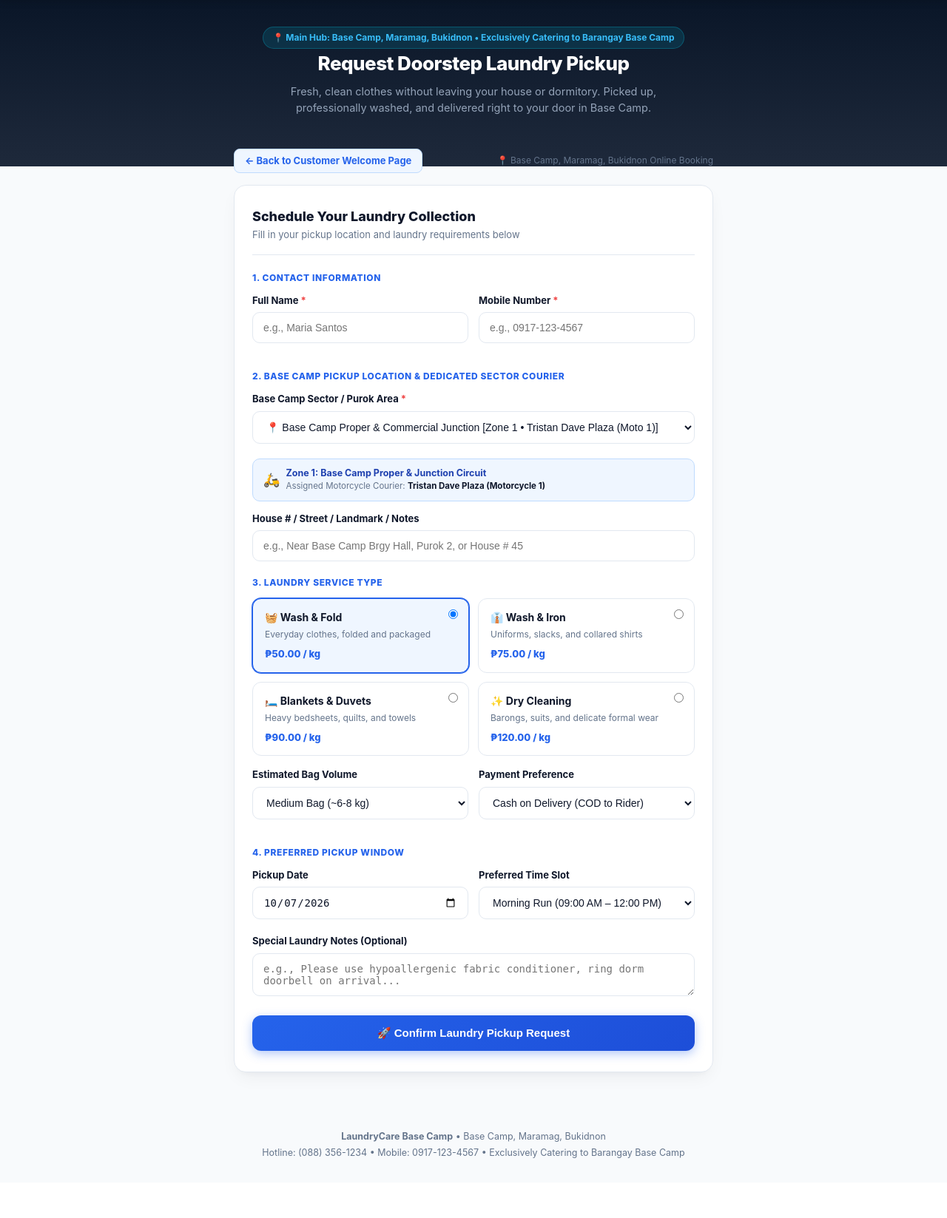
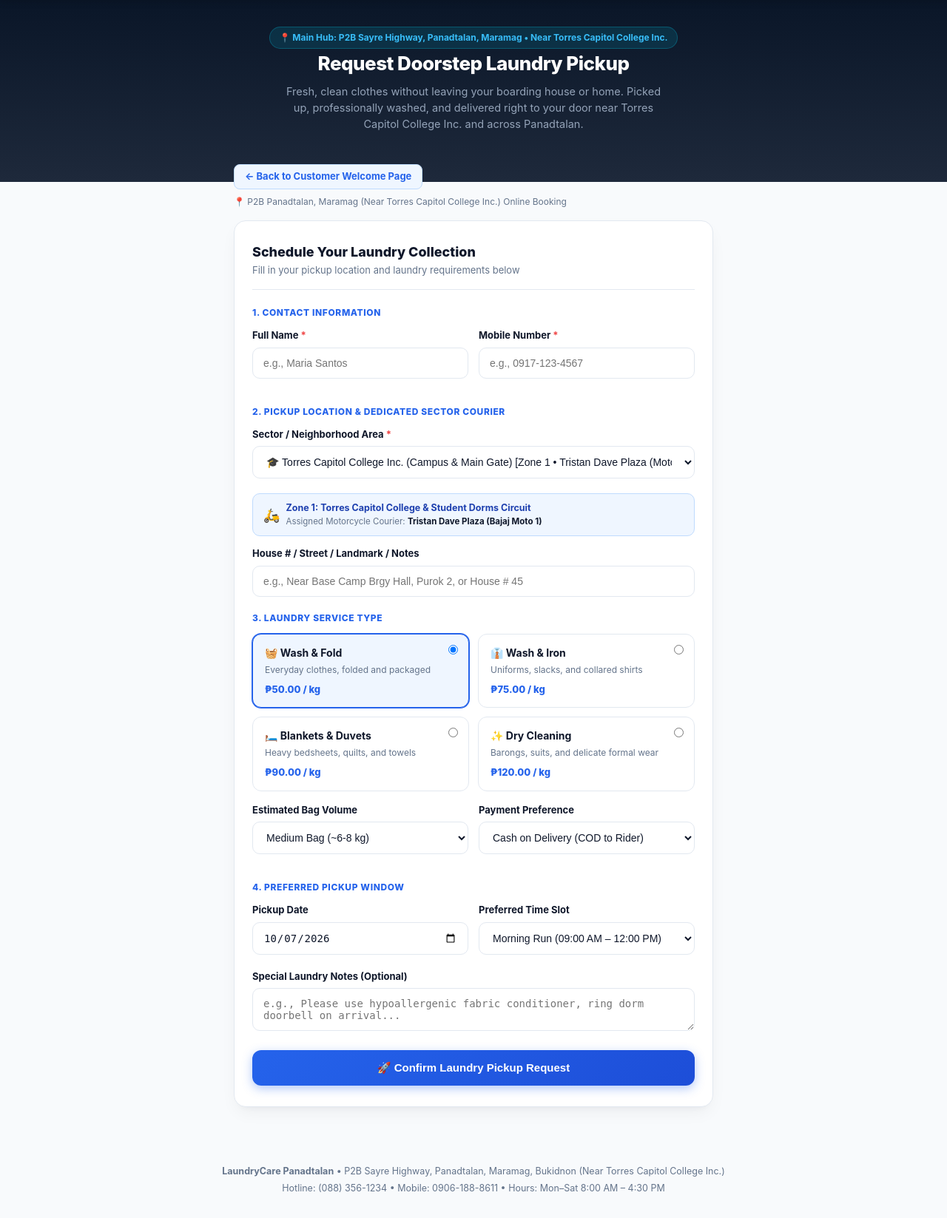
Before and after one commit to brets60/Laundry-Pickup-and-Delivery-Management-System, a Flask app: page /book-pickup in a window 1280 px wide. Shown: the part 70-1717 px from the top of the page at 74% size. Before the commit the page ends 1636 px from the top, so only its background shows below. Run offline with Flask 3, Linux system fonts and the light colour scheme.

Commit message:
Relocate LaundryCare hub to P2B Sayre Highway, Panadtalan (Near Torres Capitol College Inc.), update 5-slide PPTX, and generate new TCCI Facebook cover photo

```diff
--- a/app.py
+++ b/app.py
@@ -64,7 +64,7 @@ def init_database():
             name TEXT NOT NULL,
             contact_number TEXT NOT NULL,
             email TEXT,
-            address TEXT DEFAULT 'Base Camp, Maramag, Bukidnon',
+            address TEXT DEFAULT 'P2B Sayre Highway, Panadtalan, Maramag, Bukidnon',
             membership TEXT DEFAULT 'Regular',
             total_orders INTEGER DEFAULT 0,
             pending_balance REAL DEFAULT 0.0,
@@ -76,7 +76,7 @@ def init_database():
     existing_cust_cols = [row["name"] for row in cursor.fetchall()]
     cust_migrations = [
         ("email", "TEXT"),
-        ("address", "TEXT DEFAULT 'Base Camp, Maramag, Bukidnon'"),
+        ("address", "TEXT DEFAULT 'P2B Sayre Highway, Panadtalan, Maramag, Bukidnon'"),
         ("membership", "TEXT DEFAULT 'Regular'"),
         ("total_orders", "INTEGER DEFAULT 0"),
         ("pending_balance", "REAL DEFAULT 0.0"),
@@ -288,11 +288,11 @@ def init_database():
     # SEED OFFICIAL 5-MEMBER STAFF ROSTER
     # -------------------------
     official_staff = [
-        ("John Michael Bretaña", "Manager", "0917-123-4567", "Active", "Main Office / Branch Manager"),
-        ("Hazil Enoc", "Store Cashier", "0918-234-5678", "Active", "Front Counter / Cashier Desk"),
-        ("Marvin Oclarino", "Delivery Driver", "0919-345-6789", "Active", "Motorcycle Courier 2 (Yamaha Mio)"),
-        ("Tristan Dave Plaza", "Delivery Driver", "0920-456-7890", "Active", "Motorcycle Courier 1 (Honda Click)"),
-        ("Mark Ephraim Nicor", "Laundry Operator & Delivery Driver", "0921-567-8901", "Active", "Motorcycle Courier 3 (Honda Wave) & Wash Station"),
+        ("John Michael Bretaña", "Manager", "0906-188-8611", "Active", "Main Hub / Panadtalan Office (Near Torres Capitol College Inc.)"),
+        ("Hazil Enoc", "Store Cashier", "0918-234-5678", "Active", "Front Counter / Panadtalan Cashier Desk"),
+        ("Marvin Oclarino", "Delivery Driver", "0919-345-6789", "Active", "Bajaj Moto 2 (Sayre Highway & Commercial Corridor)"),
+        ("Tristan Dave Plaza", "Delivery Driver", "0920-456-7890", "Active", "Bajaj Moto 1 (Torres Capitol College Inc. & Dorms)"),
+        ("Mark Ephraim Nicor", "Laundry Operator & Delivery Driver", "0921-567-8901", "Active", "Bajaj Moto 3 (Panadtalan Residential Puroks 1-5) & Wash Station"),
     ]
 
     for s_name, s_role, s_contact, s_status, s_station in official_staff:
--- a/controllers/customer_portal_routes.py
+++ b/controllers/customer_portal_routes.py
@@ -17,18 +17,19 @@ def get_db_connection():
 
 def resolve_maramag_zone_and_rider(barangay_or_address):
     addr = (barangay_or_address or '').lower()
-    # Zone 1: Base Camp Proper & Junction -> Tristan Dave Plaza (Motorcycle 1)
-    if any(k in addr for k in ['proper', 'junction', 'cmu', 'musuan', 'camp 1', 'sampaguita', 'dorm', 'university', 'colambugan', 'market']):
-        return 'Zone 1: Base Camp Proper & Junction', 'Tristan Dave Plaza (Moto 1)'
-    # Zone 2: Sayre Highway & Commercial (Base Camp) -> Marvin Oclarino (Motorcycle 2)
-    elif any(k in addr for k in ['sayre', 'highway', 'commercial', 'poblacion']):
-        return 'Zone 2: Base Camp Highway & Commercial', 'Marvin Oclarino (Moto 2)'
-    # Zone 3: Puroks 1-5 Residential (Base Camp) -> Mark Ephraim Nicor (Motorcycle 3)
+    # Zone 1: Torres Capitol College Inc. & Campus Dorms -> Tristan Dave Plaza (Bajaj Moto 1)
+    if any(k in addr for k in ['torres', 'college', 'school', 'tcci', 'p2b', 'dorm', 'boarding', 'student', 'proper', 'junction']):
+        return 'Zone 1: Torres Capitol College & Student Dorms', 'Tristan Dave Plaza (Bajaj Moto 1)'
+    # Zone 2: Sayre Highway Commercial Corridor -> Marvin Oclarino (Bajaj Moto 2)
+    elif any(k in addr for k in ['sayre', 'highway', 'commercial', 'market', 'strip']):
+        return 'Zone 2: Sayre Highway Commercial Corridor (Panadtalan)', 'Marvin Oclarino (Bajaj Moto 2)'
+    # Zone 3: Barangay Panadtalan Residential Puroks -> Mark Ephraim Nicor (Bajaj Moto 3)
     else:
-        return 'Zone 3: Puroks 1-5 Residential (Base Camp)', 'Mark Ephraim Nicor (Moto 3)'
+        return 'Zone 3: Barangay Panadtalan Residential Puroks', 'Mark Ephraim Nicor (Bajaj Moto 3)'
 
 
 resolve_basecamp_zone_and_rider = resolve_maramag_zone_and_rider
+resolve_panadtalan_zone_and_rider = resolve_maramag_zone_and_rider
 
 
 # ============================================================
--- a/templates/customer_book_pickup.html
+++ b/templates/customer_book_pickup.html
@@ -32,9 +32,9 @@
     <!-- HERO HEADER -->
     <section class="portal-hero">
         <div class="portal-hero-container">
-            <div class="maramag-badge">📍 Main Hub: Base Camp, Maramag, Bukidnon &bull; Exclusively Catering to Barangay Base Camp</div>
+            <div class="maramag-badge">📍 Main Hub: P2B Sayre Highway, Panadtalan, Maramag &bull; Near Torres Capitol College Inc.</div>
             <h1>Request Doorstep Laundry Pickup</h1>
-            <p>Fresh, clean clothes without leaving your house or dormitory. Picked up, professionally washed, and delivered right to your door in Base Camp.</p>
+            <p>Fresh, clean clothes without leaving your boarding house or home. Picked up, professionally washed, and delivered right to your door near Torres Capitol College Inc. and across Panadtalan.</p>
         </div>
     </section>
 
@@ -46,7 +46,7 @@
             <a href="/" style="display: inline-flex; align-items: center; gap: 6px; color: #2563eb; font-weight: 700; font-size: 13px; text-decoration: none; padding: 6px 14px; background: #eff6ff; border-radius: 8px; border: 1px solid #bfdbfe; transition: all 0.2s;" onmouseover="this.style.background='#dbeafe'" onmouseout="this.style.background='#eff6ff'">
                 &larr; Back to Customer Welcome Page
             </a>
-            <span style="font-size: 12px; color: #64748b;">📍 Base Camp, Maramag, Bukidnon Online Booking</span>
+            <span style="font-size: 12px; color: #64748b;">📍 P2B Panadtalan, Maramag (Near Torres Capitol College Inc.) Online Booking</span>
         </div>
 
         {% if success and booking %}
@@ -78,8 +78,8 @@
                 <a href="/book-pickup" class="btn-track-success" style="background:#475569; color:#ffffff;">
                     + Book Another Pickup
                 </a>
-                <a href="https://wa.me/639171234567?text=Hi%20LaundryCare!%20I%20just%20booked%20pickup%20%23{{ booking.ref }}%20at%20{{ booking.address|urlencode }}" target="_blank" class="btn-track-success" style="background:#2563eb;">
-                    💬 Notify via WhatsApp
+                <a href="https://www.facebook.com/LaundryCare" target="_blank" rel="noopener noreferrer" class="btn-track-success" style="background:#1877f2;">
+                    💬 Inquire on Facebook
                 </a>
             </div>
         </div>
@@ -116,23 +116,23 @@
                     </div>
                 </div>
 
-                <!-- SECTION 2: BASE CAMP PICKUP ADDRESS & ZONE DISPATCH -->
+                <!-- SECTION 2: PICKUP ADDRESS & ZONE DISPATCH -->
                 <div style="font-size:12px; font-weight:800; text-transform:uppercase; letter-spacing:0.05em; color:#2563eb; margin:16px 0 12px;">
-                    2. Base Camp Pickup Location &amp; Dedicated Sector Courier
+                    2. Pickup Location &amp; Dedicated Sector Courier
                 </div>
 
                 <div class="form-group">
-                    <label class="form-label">Base Camp Sector / Purok Area <span class="required">*</span></label>
+                    <label class="form-label">Sector / Neighborhood Area <span class="required">*</span></label>
                     <select name="barangay" id="barangaySelect" class="form-control" required onchange="updateSectorBadge()">
-                        <option value="Base Camp Proper & Junction" data-zone="Zone 1: Base Camp Proper & Junction" data-rider="Tristan Dave Plaza (Motorcycle 1)" selected>📍 Base Camp Proper &amp; Commercial Junction [Zone 1 &bull; Tristan Dave Plaza (Moto 1)]</option>
-                        <option value="Base Camp Public Market / Brgy Hall" data-zone="Zone 1: Base Camp Proper & Junction" data-rider="Tristan Dave Plaza (Motorcycle 1)">🏛️ Public Market &amp; Barangay Hall Vicinity [Zone 1 &bull; Tristan Dave Plaza (Moto 1)]</option>
-                        <option value="Sayre Highway, Base Camp" data-zone="Zone 2: Base Camp Highway & Commercial" data-rider="Marvin Oclarino (Motorcycle 2)">🛣️ Sayre Highway, Base Camp Sector [Zone 2 &bull; Marvin Oclarino (Moto 2)]</option>
-                        <option value="Base Camp Commercial Strip" data-zone="Zone 2: Base Camp Highway & Commercial" data-rider="Marvin Oclarino (Motorcycle 2)">🛍️ Commercial Strip, Base Camp [Zone 2 &bull; Marvin Oclarino (Moto 2)]</option>
-                        <option value="Purok 1 (Central), Base Camp" data-zone="Zone 3: Puroks 1-5 Residential" data-rider="Mark Ephraim Nicor (Motorcycle 3)">🏡 Purok 1 (Central), Base Camp [Zone 3 &bull; Mark Ephraim Nicor (Moto 3)]</option>
-                        <option value="Purok 2 (East), Base Camp" data-zone="Zone 3: Puroks 1-5 Residential" data-rider="Mark Ephraim Nicor (Motorcycle 3)">🏡 Purok 2 (East), Base Camp [Zone 3 &bull; Mark Ephraim Nicor (Moto 3)]</option>
-                        <option value="Purok 3 (Riverside), Base Camp" data-zone="Zone 3: Puroks 1-5 Residential" data-rider="Mark Ephraim Nicor (Motorcycle 3)">🏡 Purok 3 (Riverside), Base Camp [Zone 3 &bull; Mark Ephraim Nicor (Moto 3)]</option>
-                        <option value="Purok 4 (Hillside), Base Camp" data-zone="Zone 3: Puroks 1-5 Residential" data-rider="Mark Ephraim Nicor (Motorcycle 3)">🏡 Purok 4 (Hillside), Base Camp [Zone 3 &bull; Mark Ephraim Nicor (Moto 3)]</option>
-                        <option value="Purok 5 (South), Base Camp" data-zone="Zone 3: Puroks 1-5 Residential" data-rider="Mark Ephraim Nicor (Motorcycle 3)">🏡 Purok 5 (South), Base Camp [Zone 3 &bull; Mark Ephraim Nicor (Moto 3)]</option>
+                        <option value="Torres Capitol College Inc. (TCCI Campus)" data-zone="Zone 1: Torres Capitol College & Student Dorms" data-rider="Tristan Dave Plaza (Bajaj Moto 1)" selected>🎓 Torres Capitol College Inc. (Campus &amp; Main Gate) [Zone 1 &bull; Tristan Dave Plaza (Moto 1)]</option>
+                        <option value="P2B Student Boarding Houses & Dormitories" data-zone="Zone 1: Torres Capitol College & Student Dorms" data-rider="Tristan Dave Plaza (Bajaj Moto 1)">🏡 P2B Student Dormitories &amp; Boarding Houses [Zone 1 &bull; Tristan Dave Plaza (Moto 1)]</option>
+                        <option value="P2B Sayre Highway Corridor" data-zone="Zone 2: Sayre Highway Commercial Corridor" data-rider="Marvin Oclarino (Bajaj Moto 2)">🛣️ P2B Sayre Highway Commercial Corridor [Zone 2 &bull; Marvin Oclarino (Moto 2)]</option>
+                        <option value="Panadtalan Commercial Strip & Public Market" data-zone="Zone 2: Sayre Highway Commercial Corridor" data-rider="Marvin Oclarino (Bajaj Moto 2)">🛍️ Panadtalan Commercial Strip &amp; Market Vicinity [Zone 2 &bull; Marvin Oclarino (Moto 2)]</option>
+                        <option value="Purok 1 (Central), Panadtalan" data-zone="Zone 3: Barangay Panadtalan Residential Puroks" data-rider="Mark Ephraim Nicor (Bajaj Moto 3)">🏡 Purok 1 (Central), Panadtalan [Zone 3 &bull; Mark Ephraim Nicor (Moto 3)]</option>
+                        <option value="Purok 2 (P2B Proper), Panadtalan" data-zone="Zone 3: Barangay Panadtalan Residential Puroks" data-rider="Mark Ephraim Nicor (Bajaj Moto 3)">🏡 Purok 2 (P2B Proper), Panadtalan [Zone 3 &bull; Mark Ephraim Nicor (Moto 3)]</option>
+                        <option value="Purok 3 (East), Panadtalan" data-zone="Zone 3: Barangay Panadtalan Residential Puroks" data-rider="Mark Ephraim Nicor (Bajaj Moto 3)">🏡 Purok 3 (East), Panadtalan [Zone 3 &bull; Mark Ephraim Nicor (Moto 3)]</option>
+                        <option value="Purok 4 (Riverside), Panadtalan" data-zone="Zone 3: Barangay Panadtalan Residential Puroks" data-rider="Mark Ephraim Nicor (Bajaj Moto 3)">🏡 Purok 4 (Riverside), Panadtalan [Zone 3 &bull; Mark Ephraim Nicor (Moto 3)]</option>
+                        <option value="Purok 5 (South), Panadtalan" data-zone="Zone 3: Barangay Panadtalan Residential Puroks" data-rider="Mark Ephraim Nicor (Bajaj Moto 3)">🏡 Purok 5 (South), Panadtalan [Zone 3 &bull; Mark Ephraim Nicor (Moto 3)]</option>
                     </select>
                 </div>
 
@@ -240,16 +240,16 @@
     </main>
 
     <footer class="portal-footer">
-        <p><strong>LaundryCare Base Camp</strong> &bull; Base Camp, Maramag, Bukidnon</p>
-        <p style="margin-top:4px;">Hotline: (088) 356-1234 &bull; Mobile: 0917-123-4567 &bull; Exclusively Catering to Barangay Base Camp</p>
+        <p><strong>LaundryCare Panadtalan</strong> &bull; P2B Sayre Highway, Panadtalan, Maramag, Bukidnon (Near Torres Capitol College Inc.)</p>
+        <p style="margin-top:4px;">Hotline: (088) 356-1234 &bull; Mobile: 0906-188-8611 &bull; Hours: Mon–Sat 8:00 AM – 4:30 PM</p>
     </footer>
 
     <script>
         function updateSectorBadge() {
             const select = document.getElementById('barangaySelect');
             const selectedOpt = select.options[select.selectedIndex];
-            const zone = selectedOpt.getAttribute('data-zone') || 'Zone 1: Base Camp Proper & Junction';
-            const rider = selectedOpt.getAttribute('data-rider') || 'Tristan Dave Plaza (Motorcycle 1)';
+            const zone = selectedOpt.getAttribute('data-zone') || 'Zone 1: Torres Capitol College & Student Dorms';
+            const rider = selectedOpt.getAttribute('data-rider') || 'Tristan Dave Plaza (Bajaj Moto 1)';
 
             document.getElementById('sectorZoneLabel').textContent = zone + ' Circuit';
             document.getElementById('sectorRiderLabel').textContent = rider;
```
Also changed, not shown: generate_presentation.py (+12 -12 lines), templates/welcome.html (+19 -18 lines), tests/test_adversarial_qa.py (+2 -1 lines), tests/test_customer_portal.py (+13 -12 lines), 3 other files.
